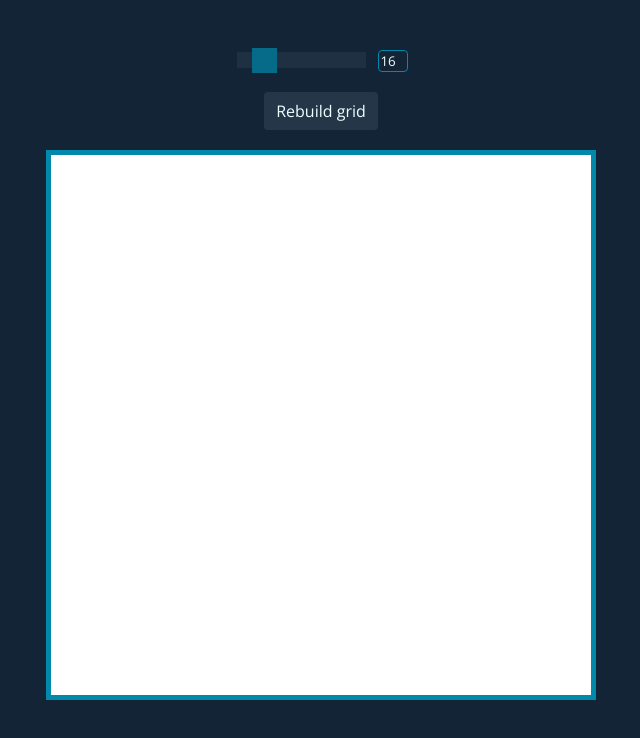
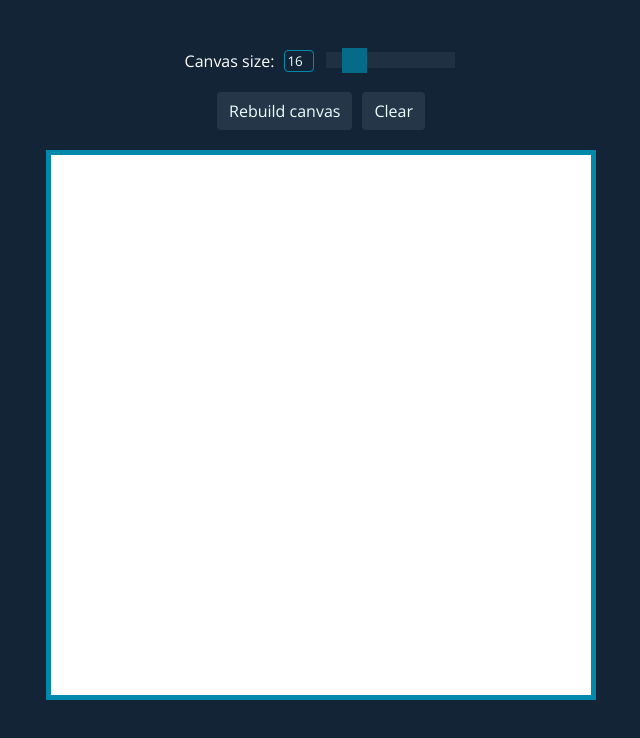
Before and after one commit to jdmrabe/odin-etch-a-sketch, a plain HTML site: page index.html in a window 1280 px wide. Shown: the whole page, without its empty margins (319-959 px from the left). Drawn offline with nearby package versions, Linux system fonts and the light colour scheme.

Commit message:
Add clear canvas button

```diff
--- a/index.html
+++ b/index.html
@@ -6,11 +6,18 @@
     <meta name="viewport" content="width=device-width, initial-scale=1.0" />
     <title>Etch-a-Sketch</title>
     <link rel="stylesheet" href="style.css" />
+    <link
+      rel="icon"
+      type="image/svg+xml"
+      href="https://cdn.jsdelivr.net/gh/twitter/twemoji@14.0.2/assets/svg/270f.svg"
+    />
     <script src="script.js" defer></script>
   </head>
   <body>
     <div class="container">
       <div class="slider-container">
+        <div>Canvas size:</div>
+        <input type="text" id="output" />
         <input
           type="range"
           min="1"
@@ -19,9 +26,11 @@
           class="slider"
           id="grid-size"
         />
-        <input type="text" id="output" />
       </div>
-      <button id="rebuild-btn">Rebuild grid</button>
+      <div class="btn-container">
+        <button id="rebuild-btn">Rebuild canvas</button>
+        <button id="clear">Clear</button>
+      </div>
       <div class="grid"></div>
     </div>
   </body>
--- a/script.js
+++ b/script.js
@@ -53,3 +53,10 @@ output.addEventListener("keyup", (event) => {
     slider.value = output.value;
   }
 });
+
+const clear = document.getElementById("clear").addEventListener("click", () => {
+  const cells = document.querySelectorAll(".cell");
+  cells.forEach((cell) => {
+    cell.style.backgroundColor = "#fff";
+  });
+});
--- a/style.css
+++ b/style.css
@@ -81,13 +81,18 @@ button {
   cursor: pointer;
 }
 
-#rebuild-btn {
+.btn-container {
+  display: flex;
+  gap: 10px;
+}
+
+button {
   padding: 0.5rem 0.75rem;
   border-radius: 0.25rem;
   font-size: 1rem;
 }
 
-#rebuild-btn:hover {
+button:hover {
   background-color: #ccdddd;
   color: #243648;
 }
```
